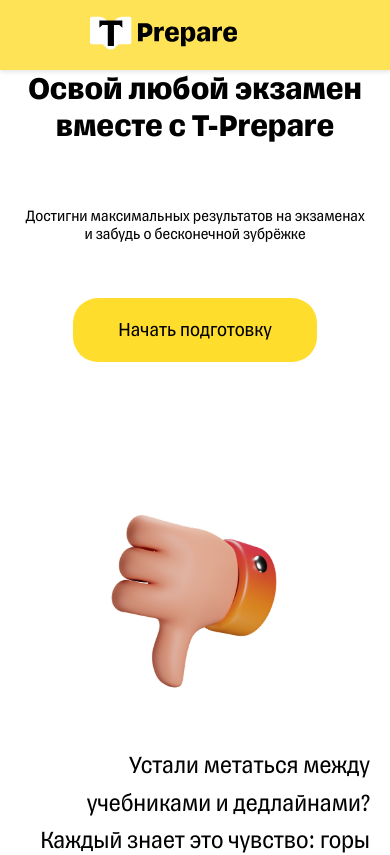
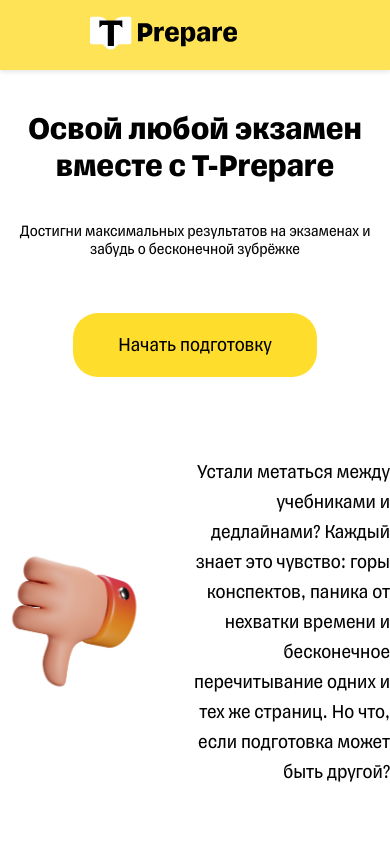
Before and after one commit to Chikidrill/T-Prepare, a Vue app in the folder vue-project/: page / in a window 390 px wide. Shown: the top 855 px of the page. Built offline with nearby package versions, Linux system fonts and the light colour scheme.

Commit message:
Реализован адаптив для главно страницы, сделано бургерное меню

```diff
--- a/vue-project/index.html
+++ b/vue-project/index.html
@@ -2,8 +2,10 @@
 <html lang="">
   <head>
     <meta charset="UTF-8">
+    <meta name="viewport" content="width=device-width, initial-scale=1">
     <link rel="icon" href="/favicon.ico">
-    <meta name="viewport" content="width=device-width, initial-scale=1.0">
+
+
     <title>Vite App</title>
     <link rel="preconnect" href="https://fonts.googleapis.com">
     <link rel="preconnect" href="https://fonts.gstatic.com" crossorigin>
--- a/vue-project/src/App.vue
+++ b/vue-project/src/App.vue
@@ -30,9 +30,9 @@ export default {
 
 <style>
 html, body, #app {
-  height: 100%;
   margin: 0;
   padding: 0;
+  overflow-x: hidden;
 }
 
 .layout {
--- a/vue-project/src/components/PageFooter.vue
+++ b/vue-project/src/components/PageFooter.vue
@@ -102,5 +102,10 @@ export default {
     font-size: 15px;
   }
 }
-
+@media @bw768{
+  .page-footer{
+    margin: 0;
+  padding: 0;
+  }
+}
 </style>
--- a/vue-project/src/components/PageHeader.vue
+++ b/vue-project/src/components/PageHeader.vue
@@ -51,6 +51,22 @@ export default {
         { title: "Личный кабинет", path: "/personalaccount" }
       ]
     };
+  },
+  methods: {
+    handleOutsideClick(event) {
+      // Если меню открыто и клик вне бургер-кнопки и навигации, закрыть меню
+      const burger = this.$el.querySelector('.page-header__burger');
+      const nav = this.$el.querySelector('.page-header__nav');
+      if (this.isMenuOpen && !burger.contains(event.target) && !nav.contains(event.target)) {
+        this.isMenuOpen = false;
+      }
+    }
+  },
+  mounted() {
+    document.addEventListener('click', this.handleOutsideClick);
+  },
+  beforeDestroy() {
+    document.removeEventListener('click', this.handleOutsideClick);
   }
 };
 </script>
@@ -109,16 +125,18 @@ export default {
       @media @bw768 {
         display: block;
         position: absolute;
+        text-align: right;
         top: 70px;
-        left: 0;
-        width: 100%;
-        background: rgba(255,221,45,0.9);
-        box-shadow: 0 2px 4px rgba(0,0,0,0.1);
-
+        left: 0px;
+        right: 0;
+        background-color: rgba(212, 212, 212, 0.8);
+        backdrop-filter: blur(10px);
+        transition: background-color 0.3s ease;
+        box-shadow: 0 2px 4px rgba(0, 0, 0, 0.1);
         .page-header__nav-item {
           display: block;
-          padding: 15px 20px;
-          border-bottom: 1px solid rgba(0,0,0,0.1);
+          padding: 15px 85px 15px 15px;
+
         }
       }
     }
@@ -131,10 +149,6 @@ export default {
     text-decoration: none;
     text-transform: uppercase;
     transition: color 0.2s ease-out;
-
-    & + & {
-      margin-left: 103px;
-    }
 
     &:hover {
       @media (hover: hover) {
@@ -169,6 +183,8 @@ export default {
 // Desktop >= 768px
 @media @w768 {
   .page-header {
+    max-width: 100%;
+
     &__burger {
       display: none;
     }
@@ -182,6 +198,7 @@ export default {
         display: inline-block;
         padding: 0;
         border: none;
+
       }
     }
   }
--- a/vue-project/src/pages/index.vue
+++ b/vue-project/src/pages/index.vue
@@ -214,41 +214,37 @@ export default {
 // Mobile styles (<=767px)
 @media @bw768 {
   .page-home {
-    padding: 0 20px;
+    width: 100%;
+    padding: 0;
+    &__container{
 
-    &__header {
-      .burger { display: flex; }
     }
-    &__nav {
-      display: none;
-      position: absolute;
-      top: 60px;
-      left: 0;
-      width: 100%;
-      background: #fff;
-      ul { flex-direction: column; gap: 15px; padding: 10px; }
-      &.is-open { display: block; }
+    &__about{
+      padding-top: 40px;
     }
 
-    &__about,
-    &__problem,
-    &__solve {
+    &__about{
       flex-direction: column;
       text-align: center;
       gap: 20px;
       padding-bottom: 40px;
+      margin-bottom: 20px;
     }
-    .page-home__text1 { font-size: 32px; }
+    &__problem,
+    &__solve{
+      flex-direction: row;
+      text-align: center;
+      gap: 20px;
+      padding-bottom: 40px;
+    }
+    .page-home__text1 { font-size: 32px; margin-bottom: 0;}
     .page-home__text2 { font-size: 16px; }
     .page-home__problem-image,
-    .page-home__solve-image { width: 200px; height: auto; }
-  }
-}
-
-// Desktop styles (>=768px)
-@media @w768 {
-  .page-home {
-    // здесь можно добавить специфичные десктоп-правила
+    .page-home__solve-image { width: 150px; height: auto; }
+    .page-home__problem-text,
+    .page-home__solve-text{
+      font-size: 20px;
+    }
   }
 }
 </style>
--- a/vue-project/src/styles/global/common.less
+++ b/vue-project/src/styles/global/common.less
@@ -2,7 +2,7 @@ body,
 html {
   margin: 0;
   padding: 0;
-
+  overflow-x: hidden;
 }
 
 body {
--- a/vue-project/src/styles/styles.less
+++ b/vue-project/src/styles/styles.less
@@ -1,3 +1,4 @@
 @import "global/normalize.less";
 @import "global/common.less";
 @import "global/animations.less";
+@import "mixins.less";
```
